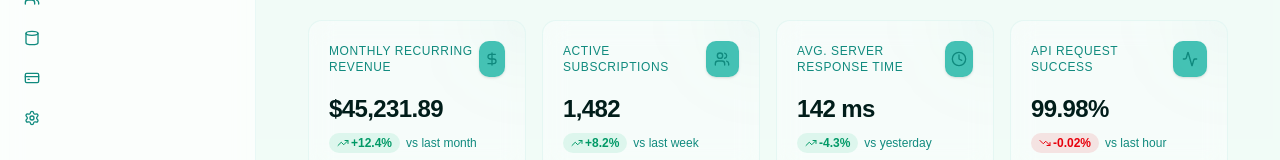
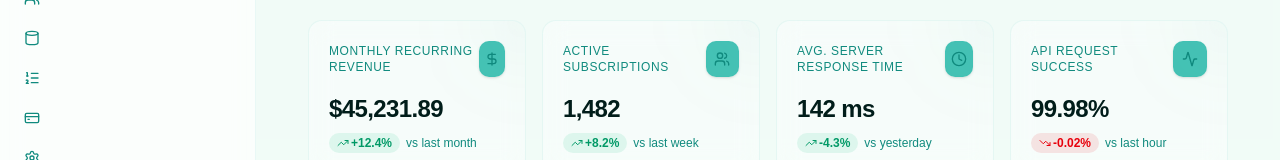
Before and after one commit to ranajitchandra/local_saas, a React (Vite) app: page /dashboard in a window 1280 px wide. Shown: the part 180-340 px from the top of the page. Built offline with nearby package versions, Linux system fonts and the light colour scheme.

Commit message:
init route of orders

```diff
--- a/src/layouts/DashboardLayout.tsx
+++ b/src/layouts/DashboardLayout.tsx
@@ -1,6 +1,6 @@
 import { useState, useEffect } from "react"
 import { Outlet, useLocation } from "react-router"
-import { LayoutDashboard, BarChart3, Users, CreditCard, Settings, Cylinder } from "lucide-react"
+import { LayoutDashboard, BarChart3, Users, CreditCard, Settings, Cylinder, ListOrdered } from "lucide-react"
 
 // Import custom sub-components
 import { Sidebar } from "@/components/layout/Sidebar"
@@ -70,6 +70,7 @@ export function DashboardLayout() {
         { name: "Analytics", path: "/dashboard/analytics", icon: <BarChart3 className="h-4 w-4" />, badge: "Beta" },
         { name: "Customers", path: "/dashboard/customers", icon: <Users className="h-4 w-4" /> },
         { name: "Inventory", path: "/dashboard/inventory", icon: <Cylinder className="h-4 w-4" /> },
+        { name: "Orders", path: "/dashboard/orders", icon: <ListOrdered className="h-4 w-4" /> },
         { name: "Billing & Plans", path: "/dashboard/billing", icon: <CreditCard className="h-4 w-4" /> },
         { name: "Settings", path: "/dashboard/settings", icon: <Settings className="h-4 w-4" /> },
     ]
--- /dev/null
+++ b/src/pages/Dashboard/Orders/OrdersPage.tsx
@@ -0,0 +1,10 @@
+
+
+
+export default function OrdersPage() {
+  return (
+    <div>
+
+    </div>
+  )
+}
--- a/src/router/router.tsx
+++ b/src/router/router.tsx
@@ -15,6 +15,7 @@ import PaymentMethods from "@/pages/ClientProfile/PaymentMethods"
 import SecurityPrivacy from "@/pages/ClientProfile/SecurityPrivacy"
 import VendorPage from "@/pages/Vendor/VendorPage"
 import InventoryPage from "@/pages/Dashboard/Inventory/InventoryPage"
+import OrdersPage from "@/pages/Dashboard/Orders/OrdersPage"
 
 export const router = createBrowserRouter([
     {
@@ -96,6 +97,10 @@ export const router = createBrowserRouter([
                 element: <InventoryPage />
             },
             {
+                path: "orders",
+                element: <OrdersPage />
+            },
+            {
                 path: "analytics",
                 element: (
                     <div className="p-6 lg:p-8 animate-fade-in space-y-6">
```
